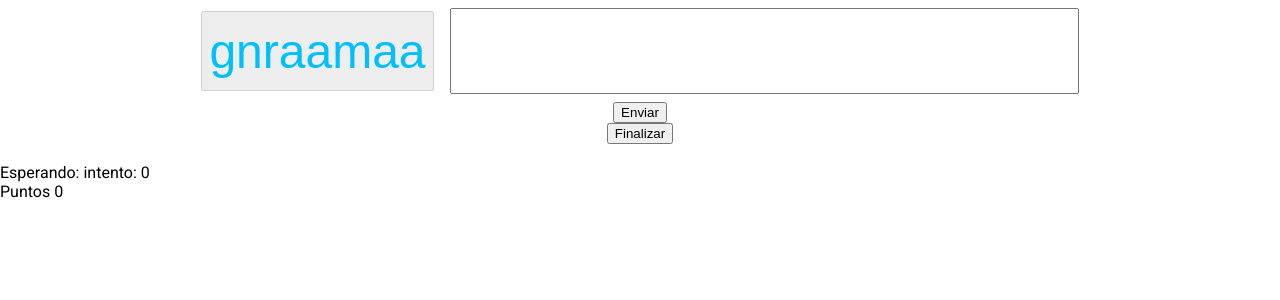
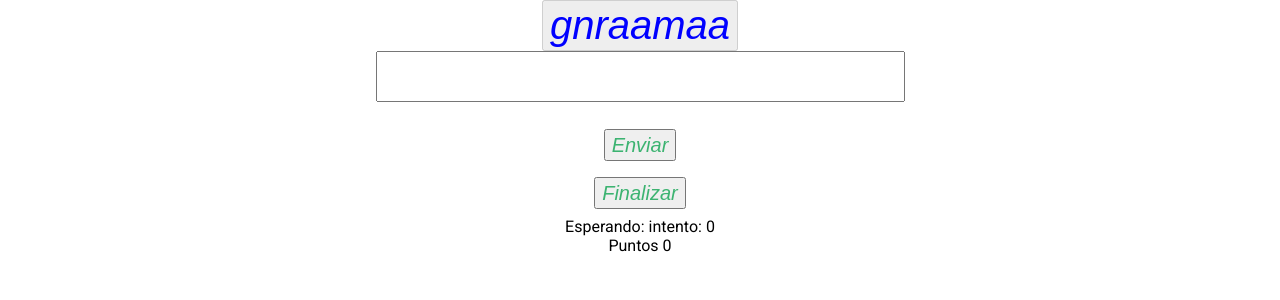
Before and after one commit to nachomonllor/tp3, an Angular app: page /anagrama in a window 1280 px wide. Shown: the top 300 px of the page. Built offline with nearby package versions, Linux system fonts and the light colour scheme.

Commit message:
ajustando diseño

```diff
--- a/src/app/anagrama/anagrama.component.css
+++ b/src/app/anagrama/anagrama.component.css
@@ -1,13 +1,20 @@
-.unboton {
-    height: 5rem;
+.botonUsuario {
+    height: 2rem;
     margin: 0.5rem;
-    font-size: 3rem;
-    color: #00BFFF;
+    color:#3CB371;
+    font-style: italic;
+    font-size: 20px;
 }
 
-.botonUsuario {
-    height: 5rem;
+.otroBoton {
+    height: 2rem;
     margin: 0.5rem;
-    font-size: 3rem;
-    color:#3CB371;
+    font-style: italic;
+    color: blue;
 }
+
+.texto {
+    color:blue;
+    font-style: italic;
+    font-size: 40px;
+  }
--- a/src/app/anagrama/anagrama.component.html
+++ b/src/app/anagrama/anagrama.component.html
@@ -1,30 +1,20 @@
 <div style="text-align: center">
-    <button mat-button color="primary" class ="unboton" disabled >
+    <button mat-button color="primary" class ="texto" disabled >
         {{palabraDesordenada}}
     </button>
-
-    <input type = "text" name ="ingresaUsuario" class ="botonUsuario" [(ngModel)] = "palabraIngresada"/>
-
-
     <br>
-    <input type = "button" value="Enviar" name = "enviar" (click)= "comparar()" />
+    <input type = "text" name ="ingresaUsuario" class ="texto" [(ngModel)] = "palabraIngresada"/>
+    <br> <br>
+    <button mat-button class ="botonUsuario" (click)= "comparar()" >
+            Enviar
+    </button>
     <br>
-    <input type = "button" value="Finalizar" name = "finalizar" (click)= "finalizar()" />
+    <button mat-button class ="botonUsuario"  (click)= "finalizar()" >
+            Finalizar
+    </button>
     <br>
+    {{resultado + " intento: " + intentos}}
+    <br>
+    Puntos {{puntos}}
 
 </div>
-
-
-<!---
-<input type = "text" name ="palabraSecreta" [(ngModel)] = "palabraDesordenada" disabled/>
-
-<input type = "text" name ="ingresaUsuario" [(ngModel)] = "palabraIngresada"/>
-
-<br>
-<input type = "button" value="Enviar" name = "enviar" (click)= "comparar()" />
-<br>
--->
-<br>
-{{resultado + " intento: " + intentos}}
-<br>
-Puntos {{puntos}}
```
